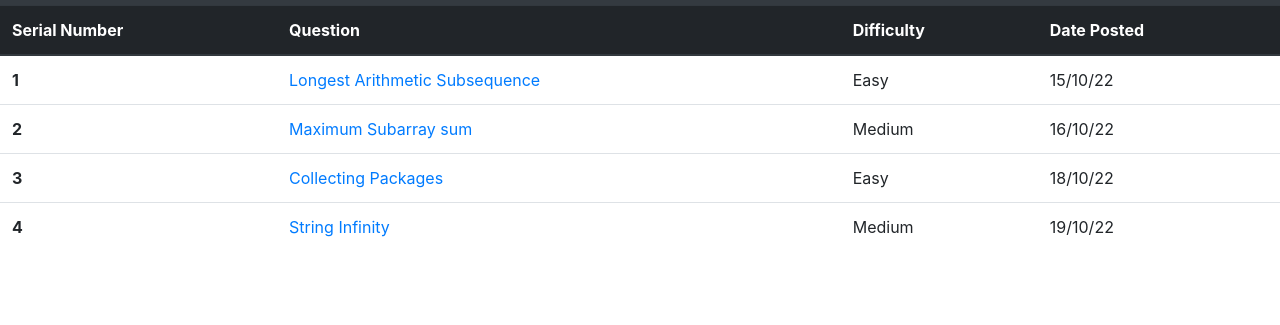
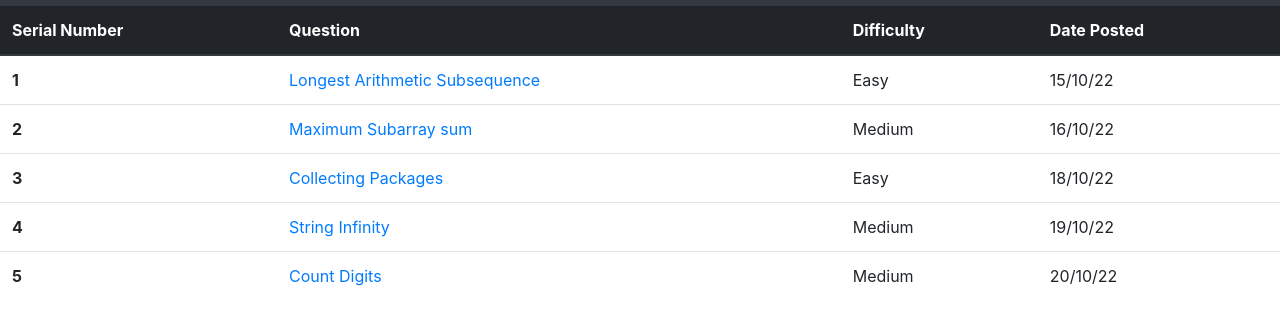
Before and after one commit to its-puneet/DSA-Webpage, a plain HTML site: page index.html in a window 1280 px wide. Shown: the part 161-486 px from the top of the page. Drawn offline with nearby package versions, Linux system fonts and the light colour scheme.

Commit message:
Update index.html

```diff
--- a/index.html
+++ b/index.html
@@ -69,6 +69,13 @@
         <td>19/10/22</td>
       </tr>
 
+      <tr>
+        <th scope="row">5</th>
+        <td><a href="https://hack.codingblocks.com/app/dcb/64" target="_blank">Count Digits</a> </td>
+        <td>Medium</td>
+        <td>20/10/22</td>
+      </tr>
+
 
 
     </tbody>
```
